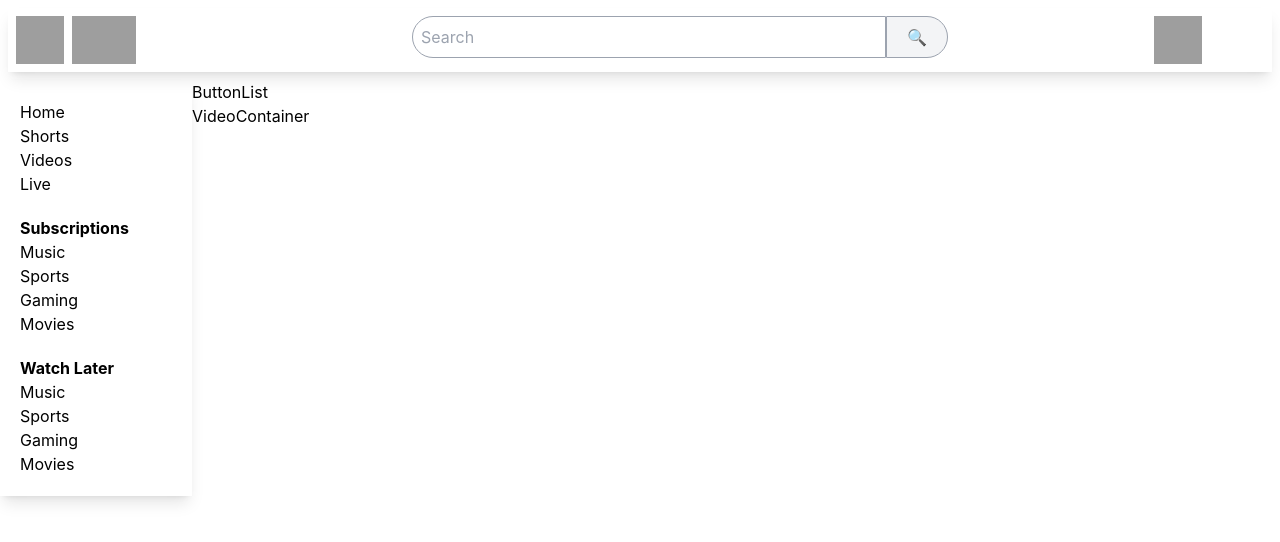
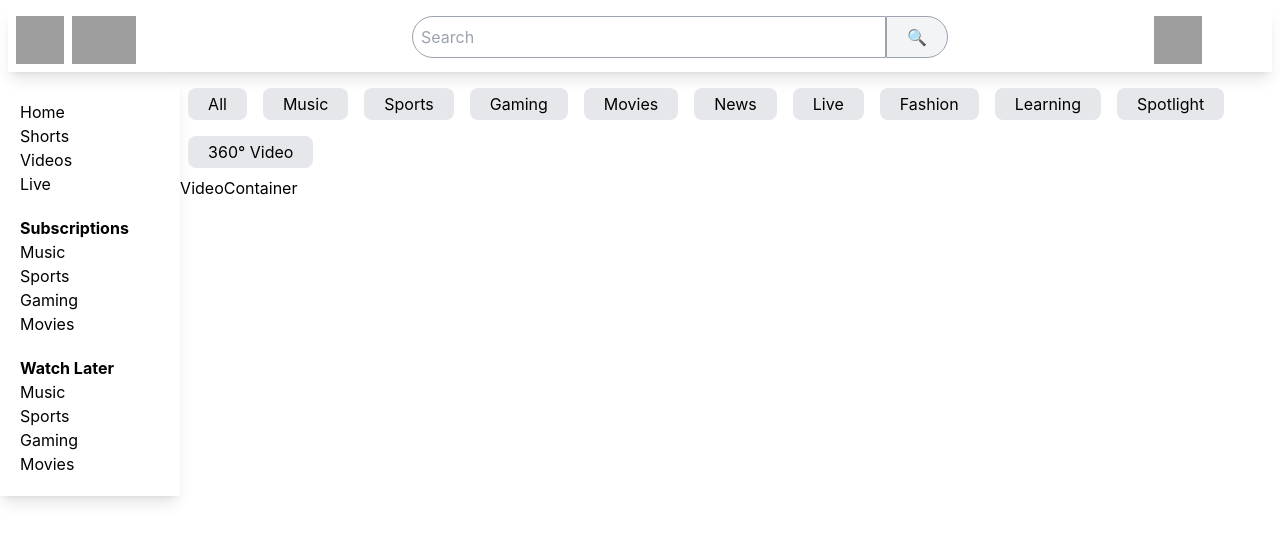
Before and after one commit to akashvinchankar/tube-akash, a React (Create React App) app: page / in a window 1280 px wide. Shown: the top 542 px of the page. Built offline with nearby package versions, Linux system fonts and the light colour scheme; grey boxes are pictures that could not be loaded.

Commit message:
Add Button component and update ButtonList

```diff
--- /dev/null
+++ b/src/components/Button.js
@@ -0,0 +1,11 @@
+import React from "react";
+
+const Button = ({ name }) => {
+  return (
+    <div>
+      <button className="px-5 py-1 m-2 bg-gray-200 rounded-lg">{name}</button>
+    </div>
+  );
+};
+
+export default Button;
--- a/src/components/ButtonList.js
+++ b/src/components/ButtonList.js
@@ -1,7 +1,28 @@
 import React from "react";
+import Button from "./Button";
+
+const buttons = [
+  { id: 1, name: "All" },
+  { id: 2, name: "Music" },
+  { id: 3, name: "Sports" },
+  { id: 4, name: "Gaming" },
+  { id: 5, name: "Movies" },
+  { id: 6, name: "News" },
+  { id: 7, name: "Live" },
+  { id: 8, name: "Fashion" },
+  { id: 9, name: "Learning" },
+  { id: 10, name: "Spotlight" },
+  { id: 11, name: "360° Video" },
+];
 
 const ButtonList = () => {
-  return <div>ButtonList</div>;
+  return (
+    <div className="flex flex-wrap">
+      {buttons.map((button) => (
+        <Button key={button.id} name={button.name} />
+      ))}
+    </div>
+  );
 };
 
 export default ButtonList;
```
